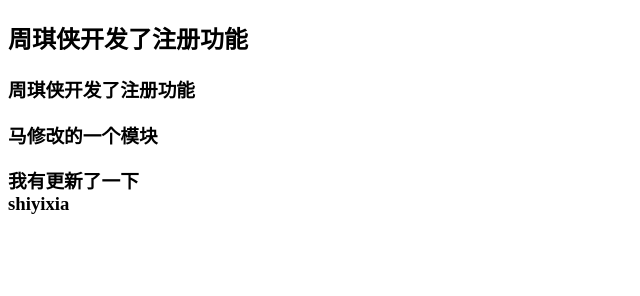
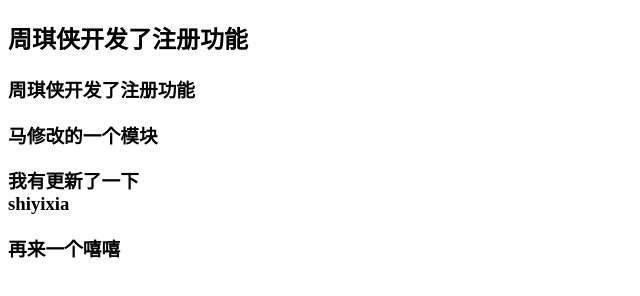
Before and after one commit to zhouqixia123/test, a plain HTML site: page index.html in a window 1280 px wide. Shown: the whole page, without its empty margins (0-640 px from the left). Drawn offline with Linux system fonts and the light colour scheme.

Commit message:
aa
加了一个P

```diff
--- a/index.html
+++ b/index.html
@@ -16,6 +16,7 @@
         <div>
             shiyixia
         </div>
+     <p>再来一个嘻嘻</p>
 </body>
 
 </html>
```
